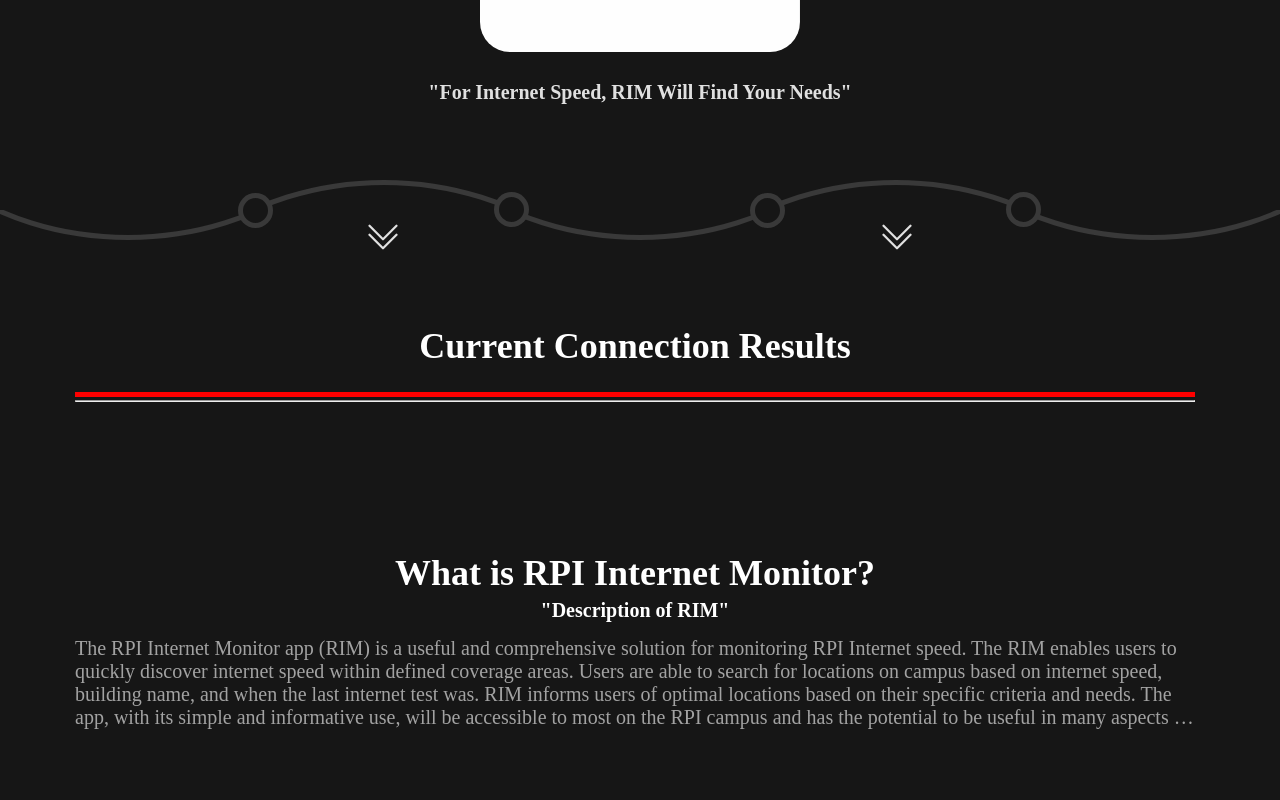
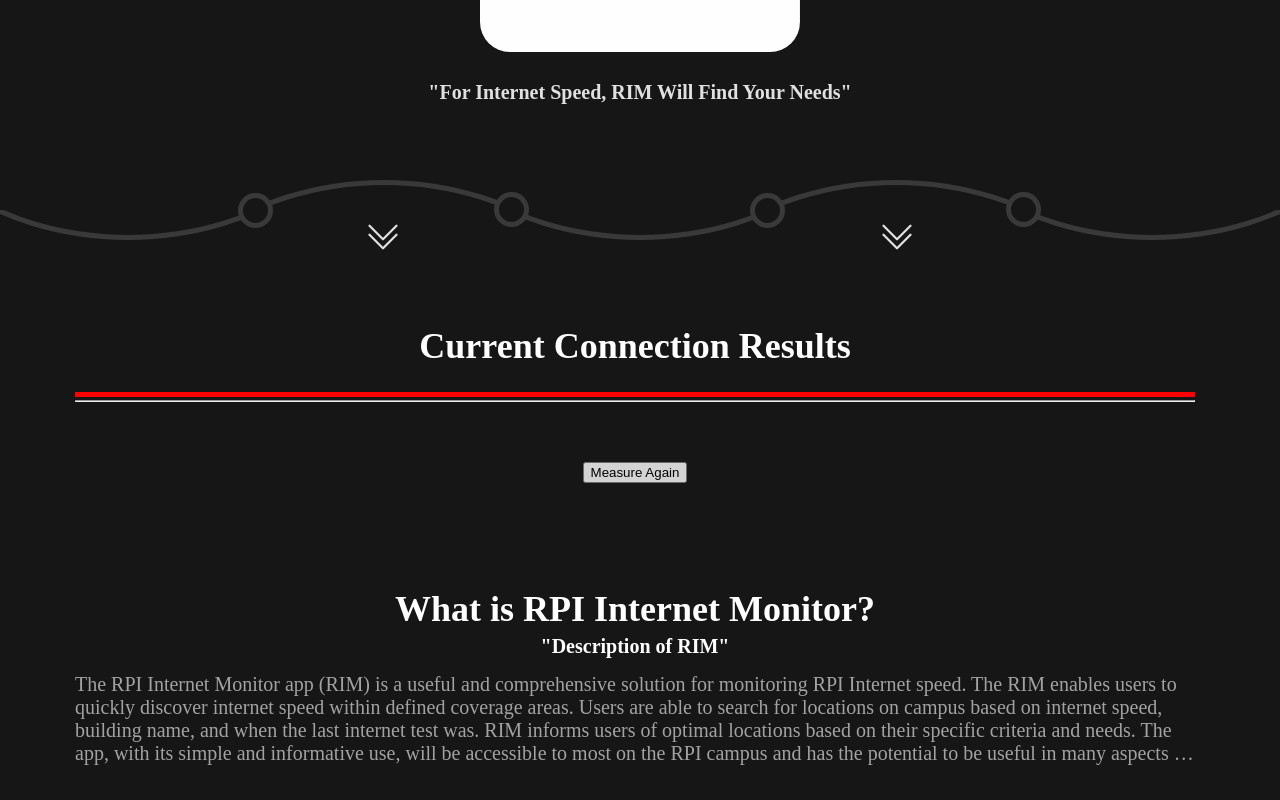
Before and after one commit to hansonhqma/rpi-network-monitor, a Next.js app in the folder frontEnd/rim/: page / in a window 1280 px wide. Shown: the part 515-1315 px from the top of the page. Before the commit the page ends 1279 px from the top, so only its background shows below. Built offline with nearby package versions, Linux system fonts and the light colour scheme; no server answers; a web font is replaced by a local one.

Commit message:
Add a button to remeasure

```diff
--- a/frontEnd/rim/src/common/components/layouts/HomepageContent/ConnectionResults/ConnectionResults.component.jsx
+++ b/frontEnd/rim/src/common/components/layouts/HomepageContent/ConnectionResults/ConnectionResults.component.jsx
@@ -73,6 +73,22 @@
           console.error(error);
         });
     }, []);
+    function handleClick() {
+        const url = "https://www.example.com/";
+        const startTime = performance.now();
+
+        fetch(url, { mode: "no-cors" })
+          .then(() => {
+            const endTime = performance.now();
+            const rtt = endTime - startTime; // RTT in milliseconds
+
+            const outputElement = document.getElementById("output");
+            outputElement.textContent = `Round-Trip Time(RTT): ${rtt.toFixed(2)} ms`;
+          })
+          .catch((error) => {
+            console.error(error);
+          });
+      }
     /****************** */
      return (
         <div className={`webpage-content-section-container `}>
@@ -91,6 +107,9 @@
                     <h3 className={` justify-center ${styles['results']}`}>
                         <div ref={outputRef} id="output"></div>
                     </h3>
+                    <h3 className={` justify-center ${styles['results']}`}>
+                        <button onClick={handleClick}>Measure Again</button>
+                    </h3>
                 </div>
             </div>
         </div>
```
